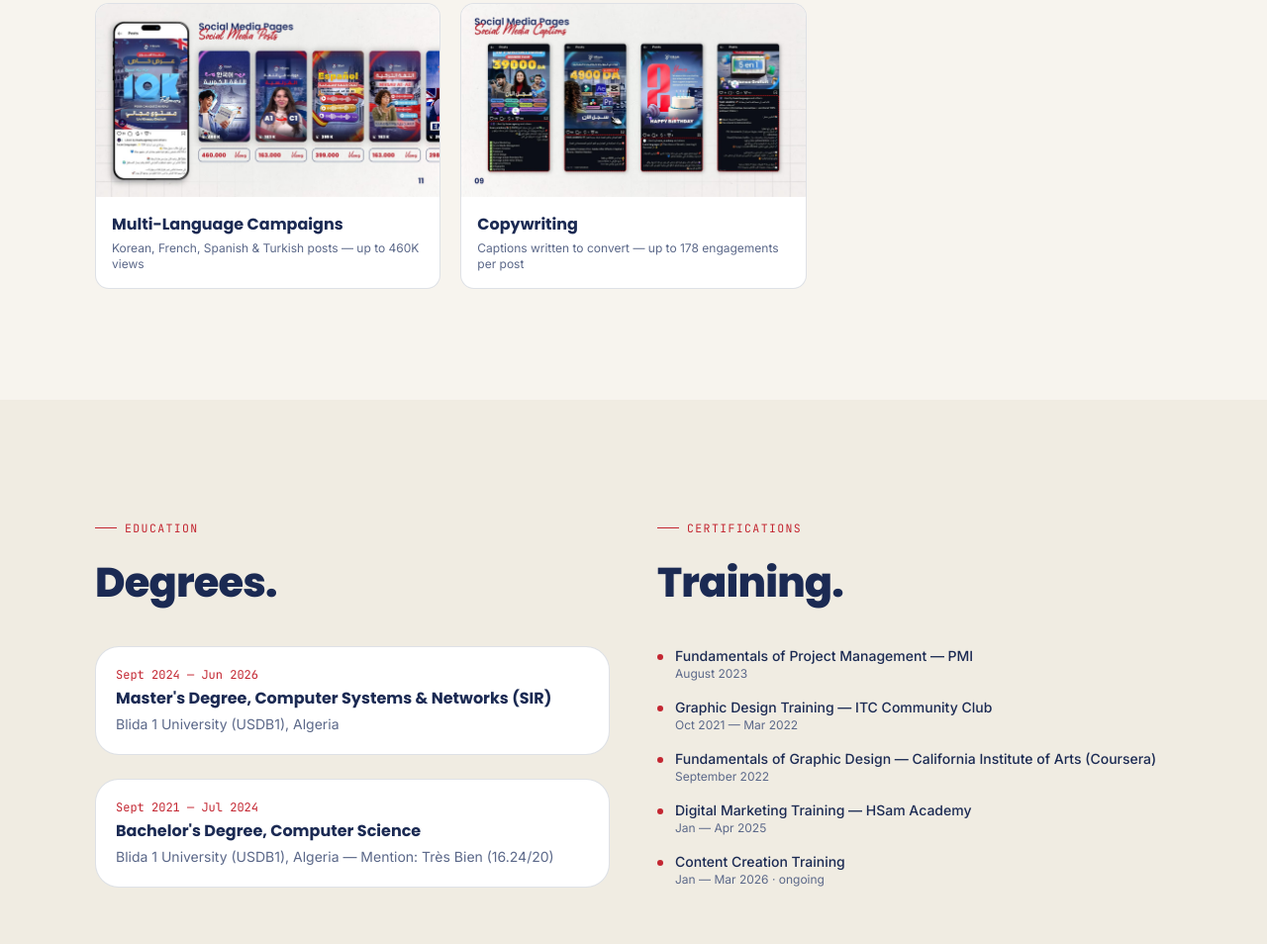
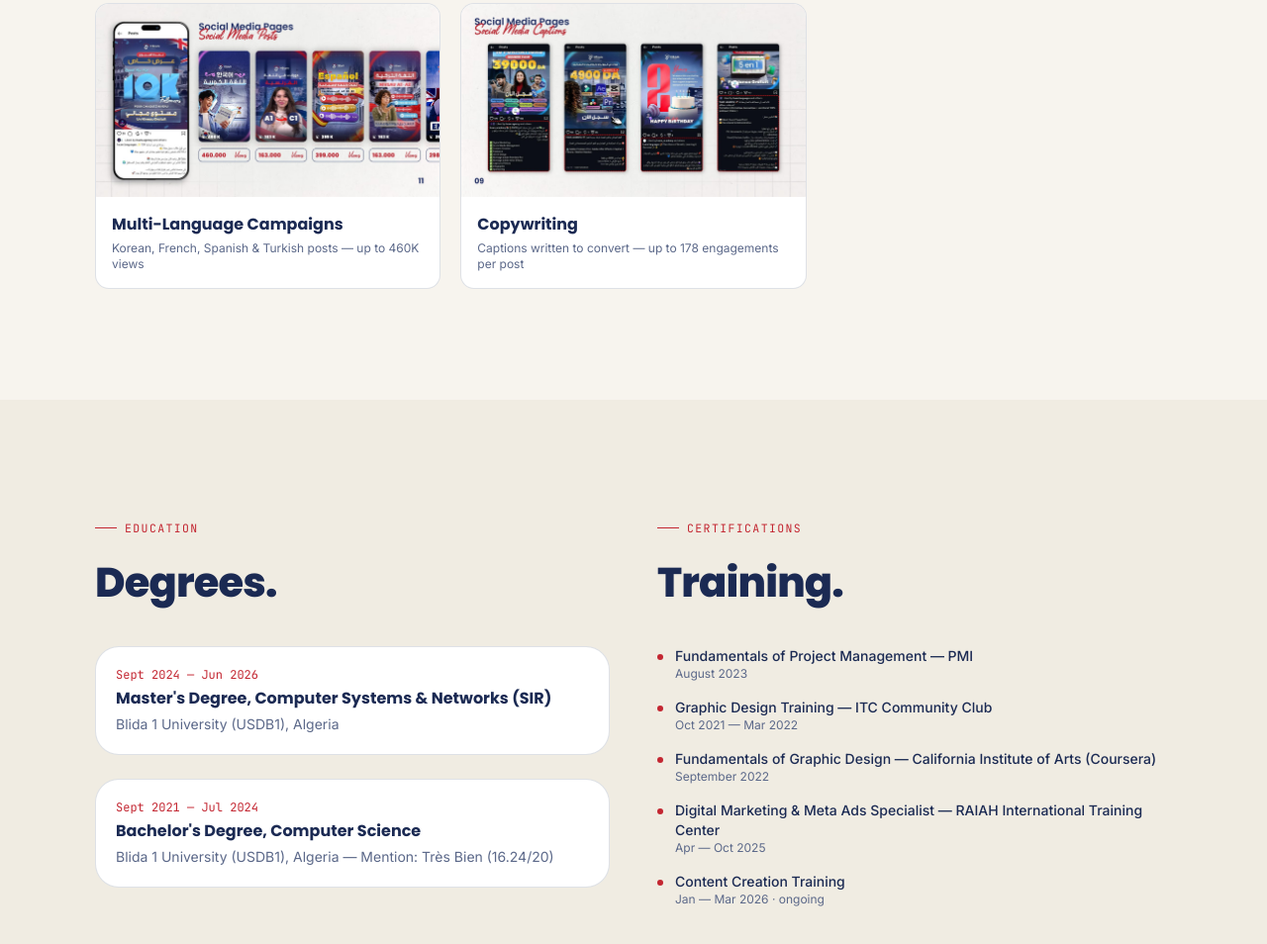
Before and after one commit to hancodx/portfolio-website, a plain HTML site: page index.html in a window 1280 px wide. Shown: the part 5188-6142 px from the top of the page at 99% size. Drawn offline with Linux system fonts and the light colour scheme.

Commit message:
cv update

```diff
--- a/index.html
+++ b/index.html
@@ -355,7 +355,7 @@
     <div data-show="marketing" class="timeline mt-12 flex flex-col gap-9">
       <div class="reveal timeline-item">
         <p class="font-mono text-xs" style="color:var(--accent)">2024 — Present · Freelance / Consultant</p>
-        <h3 class="font-display font-bold text-lg mt-1">Meta Ads Campaign Manager — HSam Academy</h3>
+        <h3 class="font-display font-bold text-lg mt-1">Marketing & Meta Ads Campaign Manager — HSam Academy</h3>
         <p class="text-sm mt-2" style="color:var(--text-dim)">Two years of continuous Meta Ads management (Facebook &amp; Instagram): creative strategy, budget optimization, A/B testing, and regular KPI reporting. Delivered 2.1M+ views and steady follower growth.</p>
       </div>
       <div class="reveal timeline-item">
@@ -651,8 +651,8 @@
         <div class="flex items-start gap-3" data-show="marketing">
           <span class="w-1.5 h-1.5 rounded-full mt-2 shrink-0" style="background:var(--accent)"></span>
           <div>
-            <p class="font-medium text-sm">Digital Marketing Training — HSam Academy</p>
-            <p class="text-xs" style="color:var(--text-dim)">Jan — Apr 2025</p>
+            <p class="font-medium text-sm">Digital Marketing & Meta Ads Specialist — RAIAH International Training Center</p>
+            <p class="text-xs" style="color:var(--text-dim)">Apr — Oct 2025</p>
           </div>
         </div>
         <div class="flex items-start gap-3" data-show="marketing">
```
Also changed, not shown: 2 other files.
